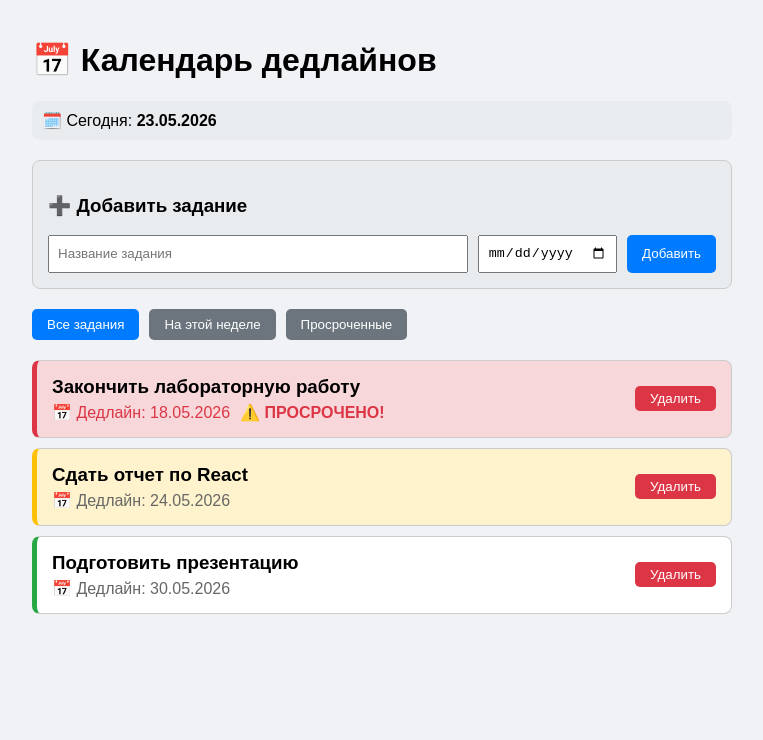
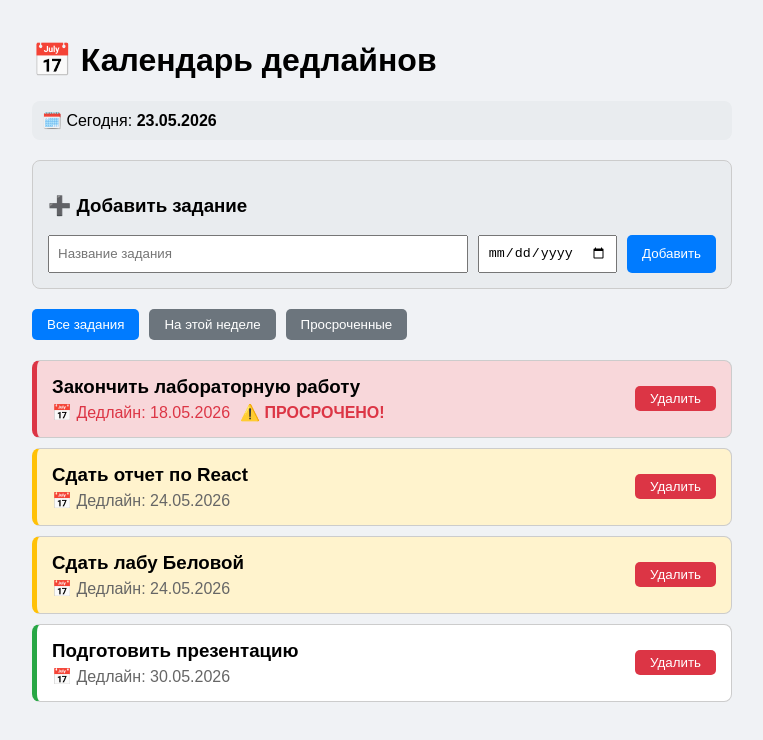
Before and after one commit to Sega994/deadline, a React (Create React App) app in the folder deadline-calendar/: page / in a window 1280 px wide. Shown: the top 740 px of the page, without its empty margins (258-1021 px from the left). Built offline with nearby package versions, Linux system fonts and the light colour scheme.

Commit message:
Добавил еще пример

```diff
--- a/deadline-calendar/src/App.js
+++ b/deadline-calendar/src/App.js
@@ -16,8 +16,9 @@ function App() {
 
     return [
       { id: 1, name: 'Сдать отчет по React', date: tomorrow.toISOString().split('T')[0] },
-      { id: 2, name: 'Подготовить презентацию', date: nextWeek.toISOString().split('T')[0] },
-      { id: 3, name: 'Закончить лабораторную работу', date: lastWeek.toISOString().split('T')[0] },
+      { id: 2, name: 'Сдать лабу Беловой', date: tomorrow.toISOString().split('T')[0] },
+      { id: 3, name: 'Подготовить презентацию', date: nextWeek.toISOString().split('T')[0] },
+      { id: 4, name: 'Закончить лабораторную работу', date: lastWeek.toISOString().split('T')[0] },
     ];
   });
 
```
